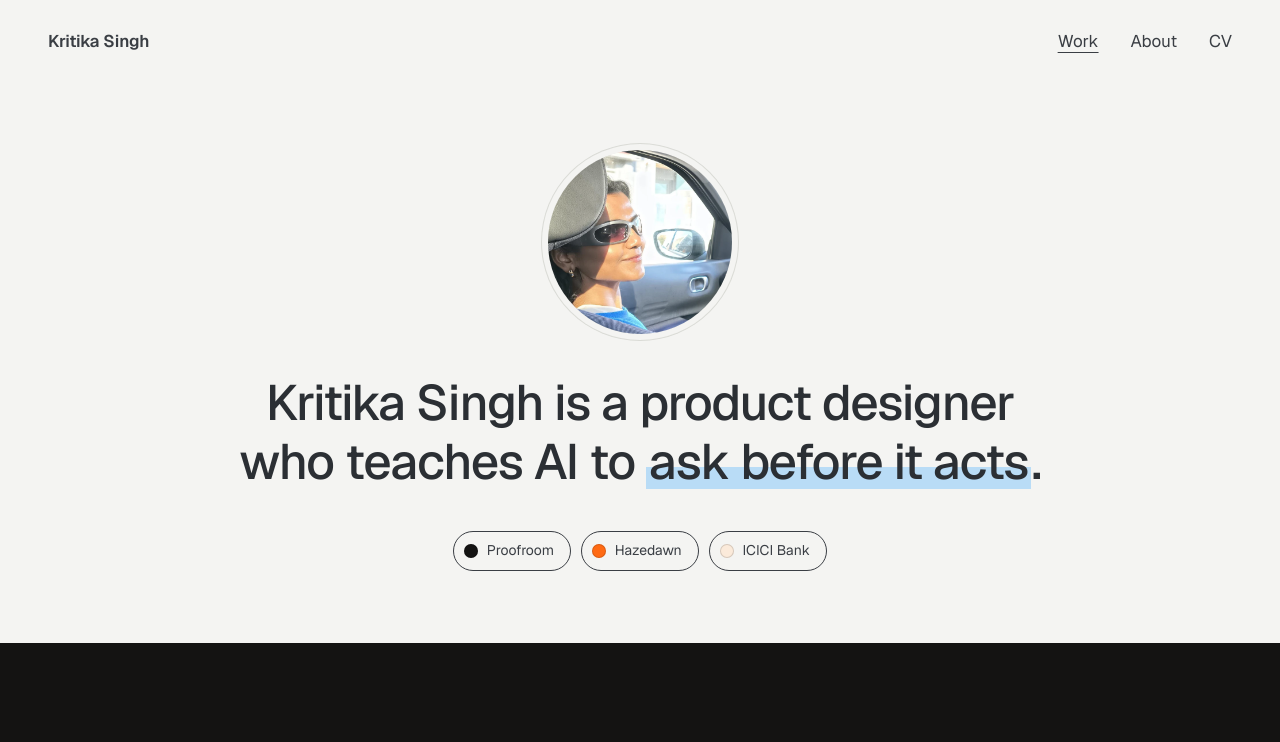
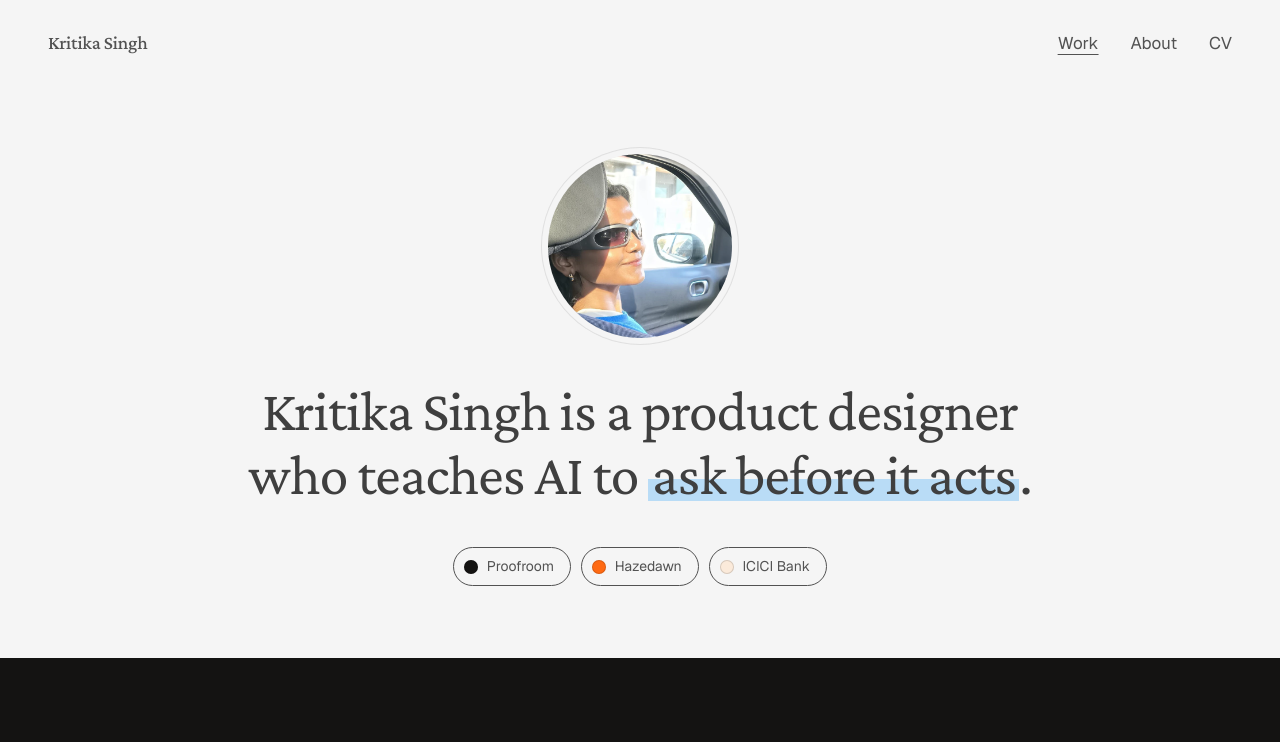
Before and after one commit to singhkritika832-droid/kritikacsingh-ai-portfolio, a plain HTML site: page site/index.html in a window 1280 px wide. Shown: the top 742 px of the page. Drawn offline with Linux system fonts and the light colour scheme.

Commit message:
Rachel-inspired type and colour: #F5F5F5 background, grey text, Crimson Pro headings; remove KritikAI
Co-Authored-By: Claude Opus 5.5 <noreply@anthropic.com>
Claude-Session: https://claude.ai/code/session_013sX5W7y8abWXoDLnwUTfCs

```diff
--- a/site/about.html
+++ b/site/about.html
@@ -7,6 +7,7 @@
   <meta name="description" content="Kritika Singh is a product designer in Dublin with a Computer Science background and six years of product design experience.">
   <link rel="icon" href="favicon.svg" type="image/svg+xml">
   <link rel="preload" href="fonts/Geist-Variable.woff2" as="font" type="font/woff2" crossorigin>
+  <link rel="preload" href="fonts/CrimsonPro-Variable.woff2" as="font" type="font/woff2" crossorigin>
   <link rel="stylesheet" href="styles.css">
 </head>
 <body>
--- a/site/index.html
+++ b/site/index.html
@@ -11,6 +11,7 @@
   <meta property="og:type" content="website">
   <link rel="icon" href="favicon.svg" type="image/svg+xml">
   <link rel="preload" href="fonts/Geist-Variable.woff2" as="font" type="font/woff2" crossorigin>
+  <link rel="preload" href="fonts/CrimsonPro-Variable.woff2" as="font" type="font/woff2" crossorigin>
   <link rel="stylesheet" href="styles.css">
 </head>
 <body>
@@ -73,7 +74,7 @@
       </a>
 
       <section class="section" aria-labelledby="built">
-        <h2 id="built" class="built-head">Built by Kritik<span class="name-ai">AI</span></h2>
+        <h2 id="built" class="built-head">Things I've built</h2>
         <p class="built-sub">Agents I designed and coded myself with the Claude API.</p>
         <ul class="rows">
           <li>
--- a/site/styles.css
+++ b/site/styles.css
@@ -2,6 +2,11 @@
    One family (Geist), one accent (cobalt, links and focus only).
    The work carries the colour; the page stays quiet around it. */
 
+@font-face {
+  font-family: "Crimson Pro";
+  src: url("fonts/CrimsonPro-Variable.woff2") format("woff2");
+  font-weight: 200 900; font-style: normal; font-display: swap;
+}
 @font-face {
   font-family: "Geist";
   src: url("fonts/Geist-Variable.woff2") format("woff2");
@@ -11,12 +16,13 @@
 }
 
 :root {
-  --paper: #F4F4F2;
-  --ink: #3A3E44;        /* soft charcoal instead of black */
-  --ink-strong: #2B2F34; /* headings */
-  --muted: #6B7077;
-  --rule: #DADBD6;
-  --plate: #E9EAE6;
+  --paper: #F5F5F5;      /* Rachel's background */
+  --ink: #525252;        /* body text: mid grey */
+  --ink-strong: #3F3F3F; /* headings: soft charcoal, never black */
+  --muted: #737373;      /* secondary text, still AA on #F5F5F5 */
+  --rule: #E0E0E0;
+  --plate: #EBEBEB;
+  --serif: "Crimson Pro", "Iowan Old Style", Georgia, serif;
   --baby: #B9DCF6;       /* baby blue: fills, pills, highlights */
   --baby-soft: #E4F1FB;
   --accent: #2F6DA8;     /* deeper blue for link text, readable on paper */
@@ -383,3 +389,11 @@ html, body { overflow-x: clip; }
 .built-head { font-size: var(--step-2); }
 .built-sub { color: var(--muted); margin: .4rem 0 20px; }
 .intro h1.hero-line + .index { margin-top: clamp(28px, 4vw, 40px); }
+
+/* Typography: serif display (Crimson Pro), Geist for everything else */
+h1, h2, h3, .site-head .name { font-family: var(--serif); font-weight: 500; letter-spacing: -0.01em; }
+.intro h1.hero-line { font-family: var(--serif); font-weight: 400; letter-spacing: -0.015em; font-size: clamp(2.2rem, 5vw, 3.6rem); line-height: 1.12; }
+.cs-head h1, .about h1 { font-weight: 400; letter-spacing: -0.015em; }
+.slab .feature-meta h2 { font-weight: 400; letter-spacing: -0.015em; }
+.site-head .name { font-size: 1.2rem; }
+.rows .title, .cell h3, .story h2, .aside h2, .facts dt { font-family: "Geist", system-ui, sans-serif; }
```
Also changed, not shown: site/hazedawn.html (+1 -0 lines), site/icici.html (+1 -0 lines), site/proofroom.html (+1 -0 lines), site/fonts/CrimsonPro-Variable.woff2 (added).
